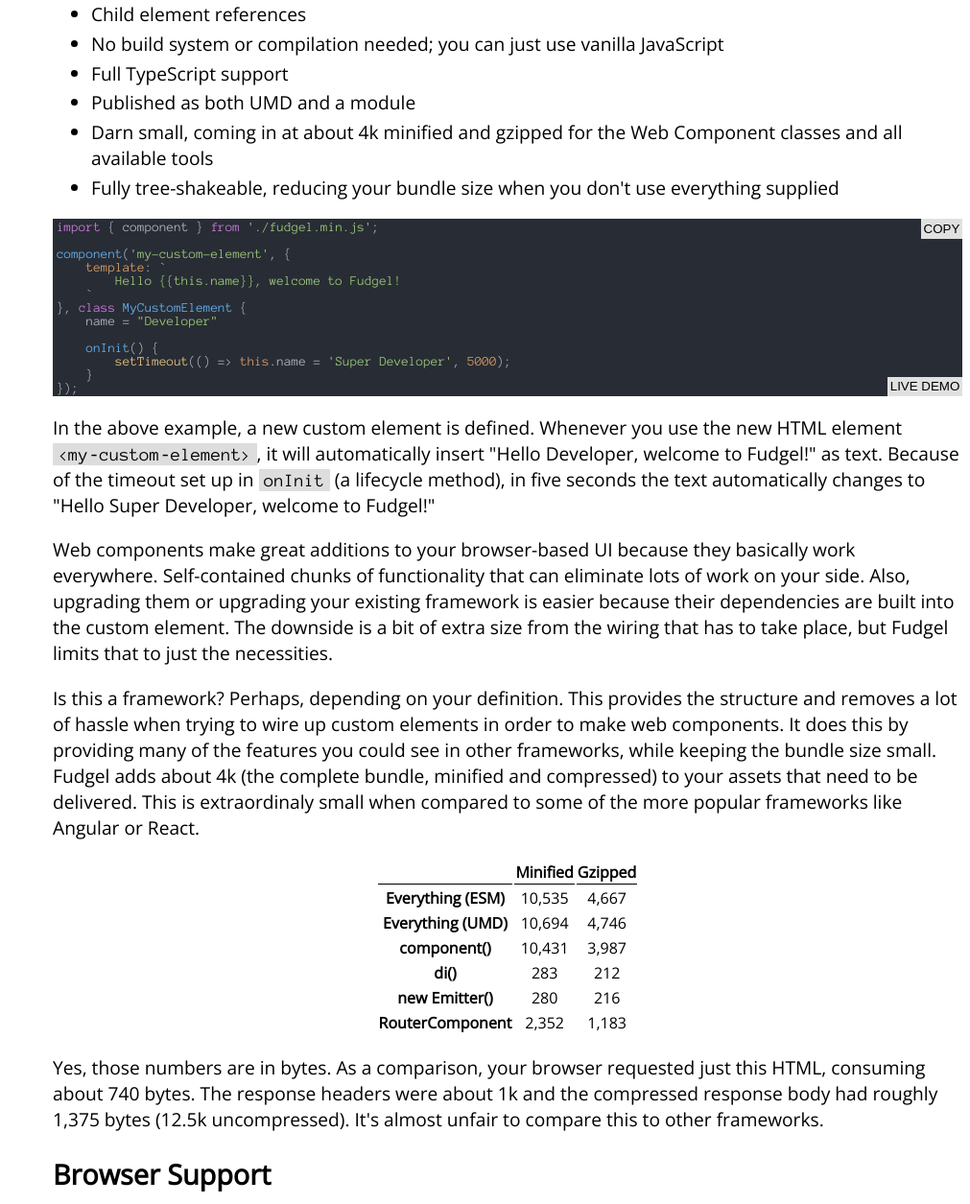
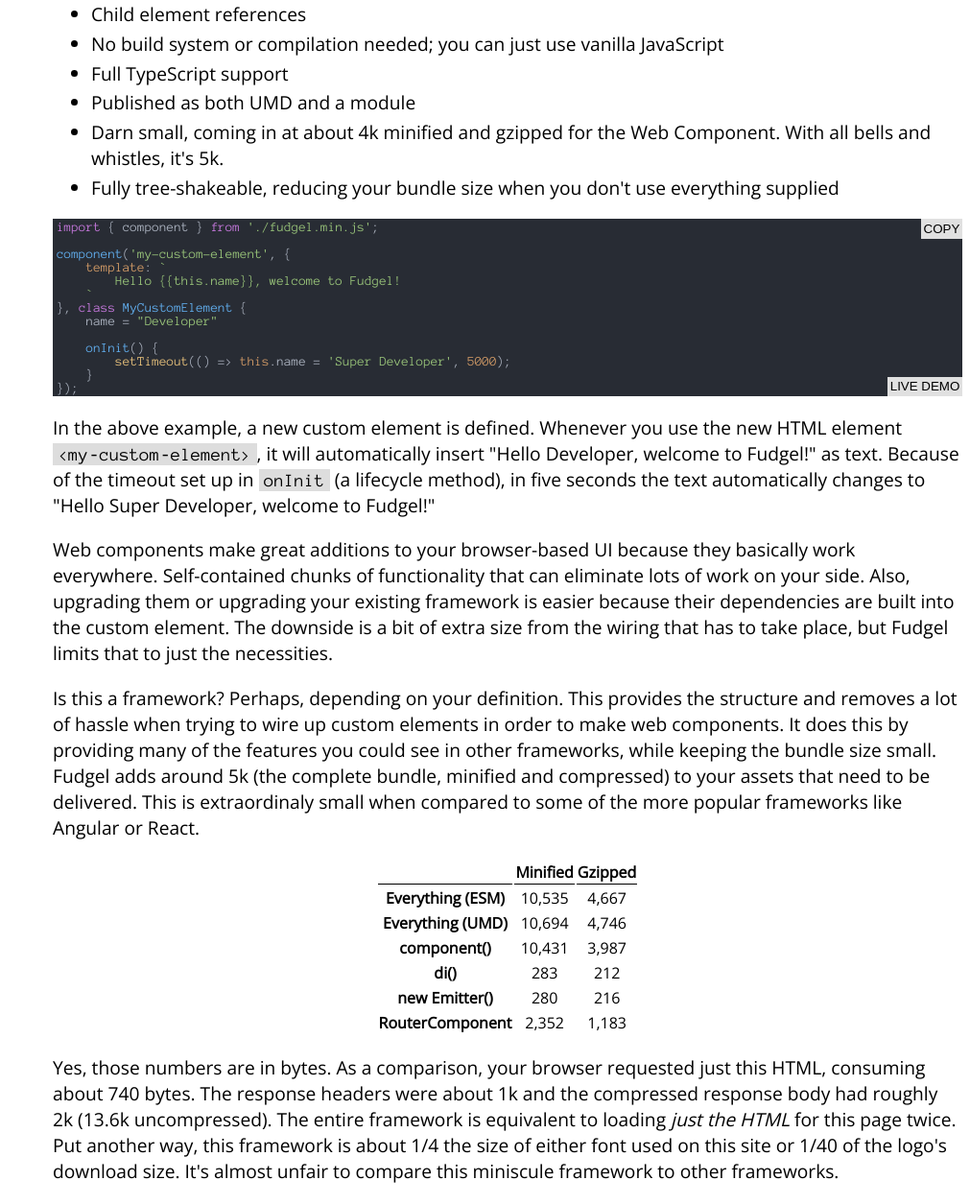
Before and after one commit to fidian/fudgel, a website built with Vite: page docs/index.html in a window 1280 px wide. Shown: the part 942-2197 px from the top of the page at 96% size, without its empty margins (269-1280 px from the left). Built offline with nearby package versions, Linux system fonts and the light colour scheme.

Commit message:
Updating size numbers

```diff
--- a/docs/index.html
+++ b/docs/index.html
@@ -114,8 +114,8 @@
                 properties, and fully supports TypeScript. All of this is done
                 while allowing you, the developer, to maintain control; add
                 additional directives, hook into the component's lifecycle, and
-                even handle content projection using slots when using the
-                shadow DOM.
+                even handle content projection using slots when using the shadow
+                DOM.
             </p>
             <p>What do you get by using Fudgel?</p>
             <ul>
@@ -147,7 +147,7 @@
                 <li>Published as both UMD and a module</li>
                 <li>
                     Darn small, coming in at about 4k minified and gzipped for
-                    the Web Component classes and all available tools
+                    the Web Component. With all bells and whistles, it's 5k.
                 </li>
                 <li>
                     Fully tree-shakeable, reducing your bundle size when you
@@ -203,7 +203,7 @@
                 to wire up custom elements in order to make web components. It
                 does this by providing many of the features you could see in
                 other frameworks, while keeping the bundle size small. Fudgel
-                adds about 4k (the complete bundle, minified and compressed) to
+                adds around 5k (the complete bundle, minified and compressed) to
                 your assets that need to be delivered. This is extraordinaly
                 small when compared to some of the more popular frameworks like
                 Angular or React.
@@ -213,8 +213,12 @@
                 Yes, those numbers are in bytes. As a comparison, your browser
                 requested just this HTML, consuming about 740 bytes. The
                 response headers were about 1k and the compressed response body
-                had roughly 1,375 bytes (12.5k uncompressed). It's almost unfair
-                to compare this to other frameworks.
+                had roughly 2k (13.6k uncompressed). The entire framework is
+                equivalent to loading <em>just the HTML</em> for this page
+                twice. Put another way, this framework is about 1/4 the size of
+                either font used on this site or 1/40 of the logo's download
+                size. It's almost unfair to compare this miniscule framework to
+                other frameworks.
             </p>
             <h2>Browser Support</h2>
             <p>
```
Also changed, not shown: package.json (+5 -5 lines).
